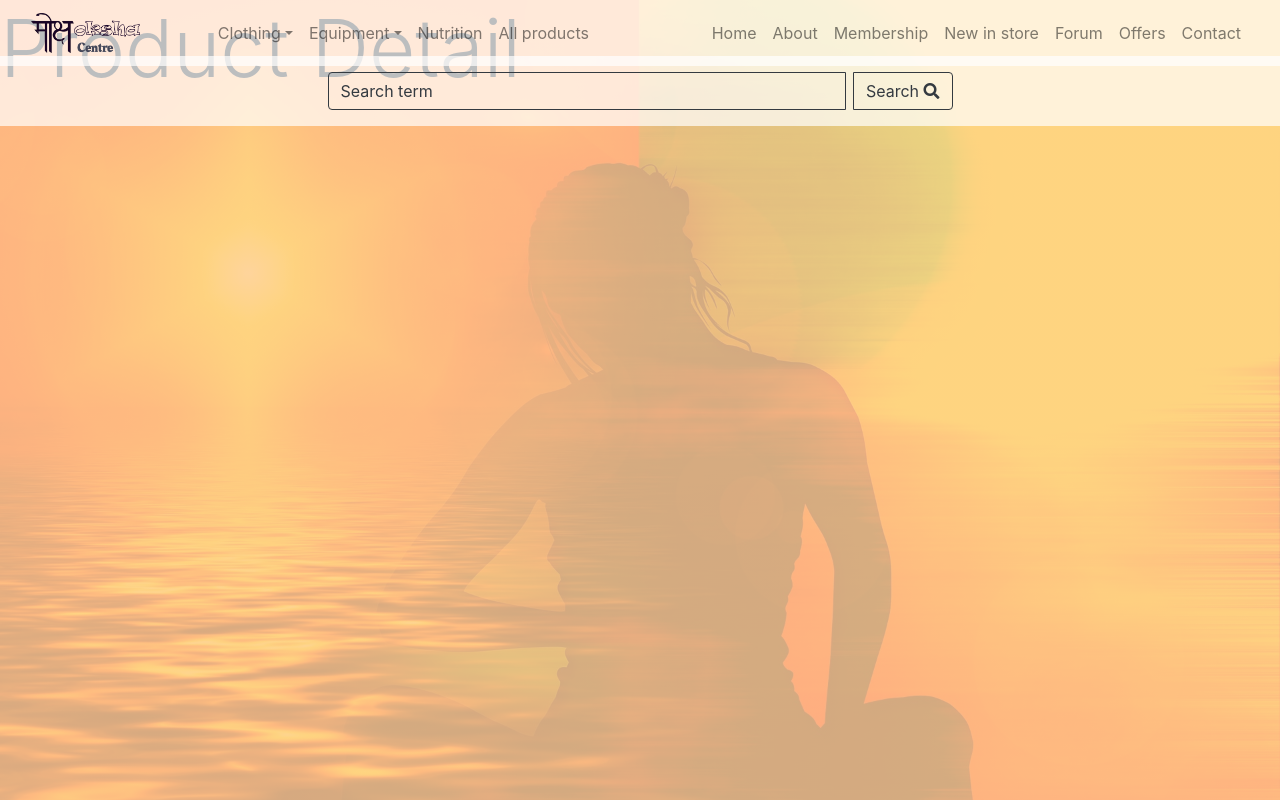
After one commit to Bogtrotter72/moksha_centre, a Django app: page /products/1 in a window 1280 px wide. The commit adds this page. Run offline with Django 3.2, Linux system fonts and the light colour scheme; data comes from the database, SQL or seed files in the repository; both versions use the stored data as it was after the commit; parts of the project's set-up code (start-up, migrations or seed data) failed here and were passed over; some libraries are stand-ins or nearby versions.

Commit message:
added product list / detail views & templates

```diff
--- a/moksha_centre/moksha_centre/urls.py
+++ b/moksha_centre/moksha_centre/urls.py
@@ -22,4 +22,5 @@
     path('admin/', admin.site.urls),
     path('accounts/', include('allauth.urls')),
     path('', include('home.urls')),
+    path('products/', include('products.urls')),
 ] + static(settings.MEDIA_URL, document_root=settings.MEDIA_ROOT)
--- /dev/null
+++ b/moksha_centre/products/urls.py
@@ -0,0 +1,7 @@
+from django.urls import path
+from .views import all_products, product_detail
+
+urlpatterns = [
+    path('', all_products, name="products"),
+    path('<product_id>', product_detail, name="product_detail"),
+]
--- a/moksha_centre/products/views.py
+++ b/moksha_centre/products/views.py
@@ -1,3 +1,24 @@
-from django.shortcuts import render
+from django.shortcuts import get_object_or_404, render
+from .models import Product
 
 # Create your views here.
+
+
+def all_products(request):
+    products = Product.objects.all()
+
+    context = {
+        'products': products,
+    }
+
+    return render(request, 'products/products.html', context)
+
+
+def product_detail(request, product_id):
+    product = get_object_or_404(Product, pk=product_id)
+
+    context = {
+        'product': product,
+    }
+
+    return render(request, 'products/product_detail.html', context)
--- a/moksha_centre/static/css/base.css
+++ b/moksha_centre/static/css/base.css
@@ -71,13 +76,34 @@
 }
 
 .navbar-nav > li > .dropdown-menu {
-    background-color: rgba(255, 255, 255, 0.7);
+    background-color: white;
+}
+
+.navbar.scrolled_down {
+    transform: translateY(-100%);
+    transition: all 0.3s ease-in-out;
 }
 
 .navbar-nav > li > .dropdown-menu > .dropdown_subtitle {
     background-color: rgba(254, 99, 22, .6);
     color: white;
     padding-top: 0;
+}
+
+.one_line {
+    white-space: nowrap;
+    overflow: hidden;
+    text-overflow: ellipsis;
+}
+
+.overlay {
+    background: rgba(255, 255, 255, 0.5);
+    height: 100%;
+    left: 0;
+    position: fixed;
+    top: 0;
+    width: 100%;
+    z-index: -1;
 }
 
 .parallax {
@@ -89,6 +115,37 @@
     height: 500px;
 }
 
+.search_container {
+    background-color: rgba(255, 255, 255, 0.7);
+    position: fixed;
+    top: 7%;
+    z-index: 200;
+}
+
+.search_container.scrolled_down {
+    background-color: #343a40;
+    transform: translateY(-100%);
+    transition: all 0.3s ease-in-out;
+}
+
+.search_form-control {
+    background: transparent;
+    border: 1px solid #343a40;
+}
+
+.search_form-control.scrolled_down {
+    background: white;
+    border: 1px solid white;
+}
+
+.search_form-control::placeholder {
+    color: #343a40;
+}
+
+.search_form-control::placeholder.scrolled_down {
+    color: white;
+}
+
 .shadow {
     box-shadow: 0 .5rem 1rem rgba(0,0,0,.15)!important;
 }
--- a/moksha_centre/templates/base.html
+++ b/moksha_centre/templates/base.html
@@ -13,6 +13,10 @@
                 integrity="sha384-JcKb8q3iqJ61gNV9KGb8thSsNjpSL0n8PARn9HuZOnIxN0hoP+VmmDGMN5t9UJ0Z"
                 crossorigin="anonymous">
 
+            <!-- Font Awesome -->
+            <link rel="stylesheet" href="https://use.fontawesome.com/releases/v5.14.0/css/all.css"
+            integrity="sha384-HzLeBuhoNPvSl5KYnjx0BT+WB0QEEqLprO+NBkkk5gbc67FTaL7XIGa2w1L0Xbgc" crossorigin="anonymous">
+
             <!-- Additional styling -->
             <link rel="stylesheet" href="{% static 'css/base.css' %}">
         {% endblock corecss %}
@@ -24,7 +28,7 @@
         <title>Moksha Centre</title>
     </head>
     <body>
-        <nav class="navbar navbar-light navbar-expand-lg fixed-top shadow" style="background-color: rgba(255, 255, 255, 0.7);">
+        <nav class="navbar navbar-light navbar-expand-lg fixed-top" style="background-color: rgba(255, 255, 255, 0.7);">
             <div class="container-fluid">
                 <a class="navbar-brand" href="#">
                     <img src="{{ MEDIA_URL }}logo.png" style="max-height: 40px; color: rgba(255, 255, 255, 0.9);" />
@@ -58,10 +62,13 @@
                         <li class="nav-item" role="presentation">
                             <a class="nav-link" href="#">Nutrition</a>
                         </li>
+                        <li class="nav-item" role="presentation">
+                            <a class="nav-link" href="{% url 'products' %}">All products</a>
+                        </li>
                     </ul>
                     <ul class="nav navbar-nav ml-auto">
                         <li class="nav-item" role="presentation">
-                            <a class="nav-link" href="#home">Home</a>
+                            <a class="nav-link" href="{% url 'home' %}#home">Home</a>
                         </li>
                         <li class="nav-item" role="presentation">
                             <a class="nav-link" href="#story">About</a            >
@@ -85,7 +92,18 @@
                 </div>
             </div>
         </nav>
-
+        <div class="container-fluid search_container" shadow">
+            <form class="mt-3" style="width: 50%; margin: auto;">
+                <div class="form-group">
+                    <div class="input-group">
+                        <input class="form-control search_form-control mr-2" type="search" placeholder="Search term">
+                        <div class="input-group-append">
+                            <button class="btn btn-outline-dark" type="button">Search&nbsp;<i class="fa fa-search"></i></button>
+                        </div>
+                    </div>
+                </div>
+            </form>
+        </div>
         {% if messages %}
             <div class="message_container"></div>
         {% endif %}
@@ -100,7 +118,19 @@
         {% endblock corejs %}
 
         {% block extra_js %}
-            <script src="https://ajax.googleapis.com/ajax/libs/jquery/3.3.1/jquery.min.js"></script>
+            <script>
+                /* When the user scrolls down, hide the navbar. When the user scrolls up, show the navbar */
+                $(document).on("scroll", function() {
+
+                    console.log(window.scrollY);
+
+                    window.scrollY >= 100 ? $(".navbar").addClass("scrolled_down") : $(".navbar").removeClass("scrolled_down");
+                    window.scrollY >= 100 ? $(".search_container").addClass("scrolled_down") : $(".search_container").removeClass("scrolled_down");
+                    window.scrollY >= 100 ? $(".search_form-control").addClass("scrolled_down") : $(".search_form-control").removeClass("scrolled_down");
+
+
+                });
+            </script>
         {% endblock extra_js %}
     </body>
 </html>
--- a/moksha_centre/templates/home/index.html
+++ b/moksha_centre/templates/home/index.html
@@ -8,9 +8,6 @@
 <link rel="stylesheet" href="https://cdnjs.cloudflare.com/ajax/libs/aos/2.2.0/aos.css">
 
 
-<!-- Font Awesome -->
-<link rel="stylesheet" href="https://use.fontawesome.com/releases/v5.14.0/css/all.css"
-    integrity="sha384-HzLeBuhoNPvSl5KYnjx0BT+WB0QEEqLprO+NBkkk5gbc67FTaL7XIGa2w1L0Xbgc" crossorigin="anonymous">
 
 <link rel="stylesheet" href="{% static 'css/profile_card.css' %}">
 <link rel="stylesheet" href="{% static 'css/forum.css' %}">
--- /dev/null
+++ b/moksha_centre/templates/products/product_detail.html
@@ -0,0 +1,8 @@
+{% extends 'base.html' %}
+{% load static %}
+
+
+{% block content %}
+    <div class="overlay"></div>
+    <h1 class="display-1">Product Detail</h1>
+{% endblock content %}
```
Also changed, not shown: other parts of moksha_centre/static/css/base.css (+17 -12 lines), moksha_centre/templates/products/products.html (added, +33 -0 lines), moksha_centre/db.sqlite3.
